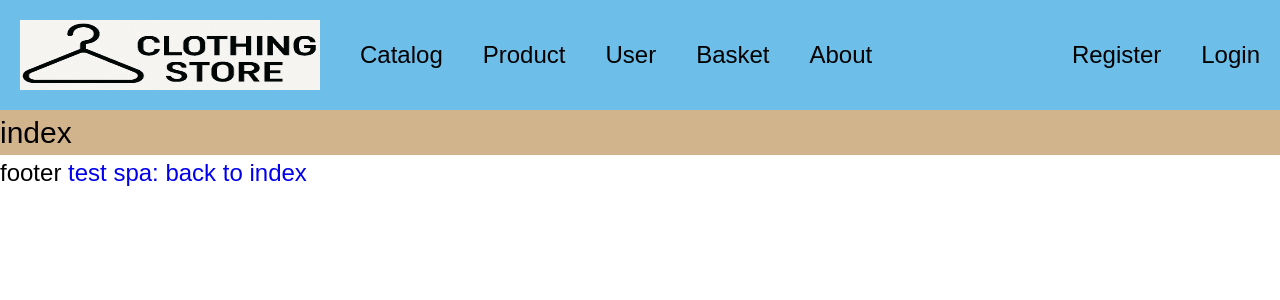
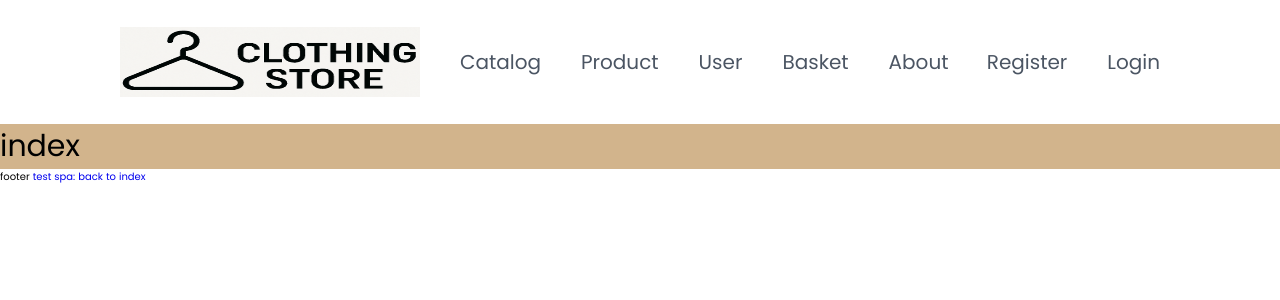
Before and after one commit to YuliAdam/simple-eCommerce-Application, a React (Vite) app: page / in a window 1280 px wide. Shown: the top 300 px of the page. Built offline with nearby package versions, Linux system fonts and the light colour scheme.

Commit message:
fix: fix styles

```diff
--- a/src/components/header/header.module.scss
+++ b/src/components/header/header.module.scss
@@ -1,5 +1,16 @@
+// colors
+$primary-color: #111827;
+$body-text-color: #4b5563;
+$vibrant-color: #0ea5e9;
+$border-color: #e5e7eb;
+$default-color: #ffffff;
+$gray-background: #f8f8f8;
+$red-border-color: red;
+
 .header {
-    background-color: rgb(109, 191, 233);
+    padding: 27px 120px;
+    font-size: 2rem;
+    background-color: $default-color;
 }
 
 .nav {
@@ -22,10 +33,10 @@
 
 .nav-link {
     display: block;
-    color: black;
+    color: $body-text-color;
     transition: color 1s ease;
     &:hover {
-        color: rgb(255, 255, 255);
+        color: $vibrant-color;
     }
 }
 
--- a/src/styles.scss
+++ b/src/styles.scss
@@ -1,3 +1,8 @@
+@font-face {
+  font-family: 'Poppins';
+  src: url('@assets/fonts/Poppins/Poppins-Regular.woff') format('woff');
+}
+
 html {
   scroll-behavior: smooth;
   box-sizing: border-box;
@@ -13,11 +18,7 @@ html {
 body {
   margin: 0;
   min-width: 320px;
-  font-family: Arial, sans-serif;
-  font-size: 2.4rem;
-  font-weight: 400;
-  font-style: normal;
-  line-height: 1.5;
+  font-family: Poppins;
 }
 
 a {
@@ -37,11 +38,9 @@ img {
 }
 
 .container {
-  max-width: 1440px;
+  max-width: 1300px;
   margin: 0 auto;
-  padding: 20px;
 }
-
 
 .visually-hidden {
   position: absolute;
```
Also changed, not shown: src/assets/fonts/Poppins/Poppins-Regular.woff (added).
